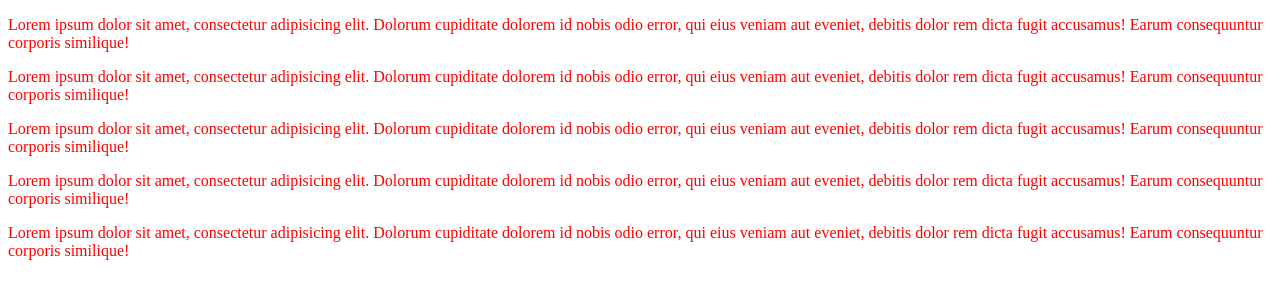
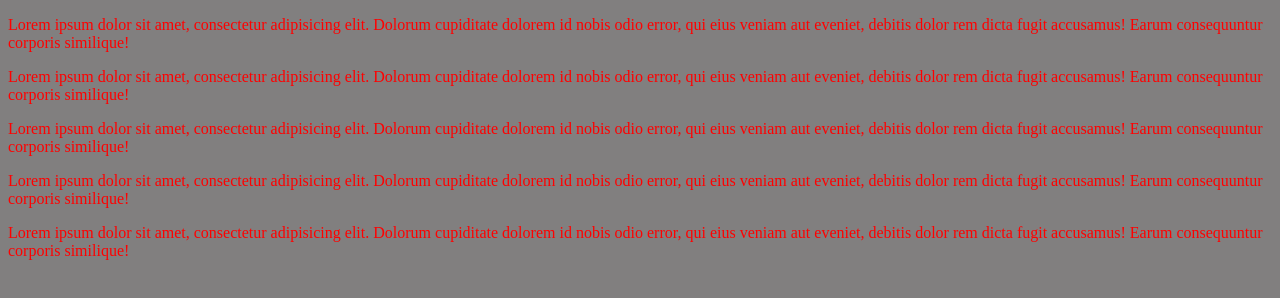
Before and after one commit to vavi03/semana10WEB, a plain HTML site: page index.html in a window 1280 px wide. Drawn offline with nearby package versions, Linux system fonts and the light colour scheme; files that its build step writes are made by us from their sources.

Commit message:
cambio #2

```diff
--- a/index.html
+++ b/index.html
@@ -5,6 +5,8 @@
     <meta name="viewport" content="width=device-width, initial-scale=1.0">
     <meta http-equiv="X-UA-Compatible" content="ie=edge">
     <title>ejercicio javascript</title>
+
+    <link rel="stylesheet" href="./styles/main.css">
 
 </head>
 <body>
--- a/styles/main.scss
+++ b/styles/main.scss
@@ -1,5 +1,5 @@
 *{
-    background: red;
+    background: rgb(129, 127, 127);
 }
 
 
```
